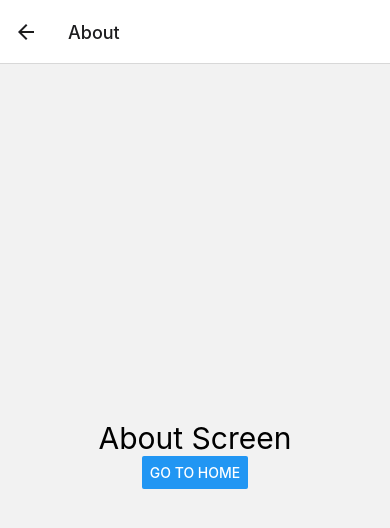
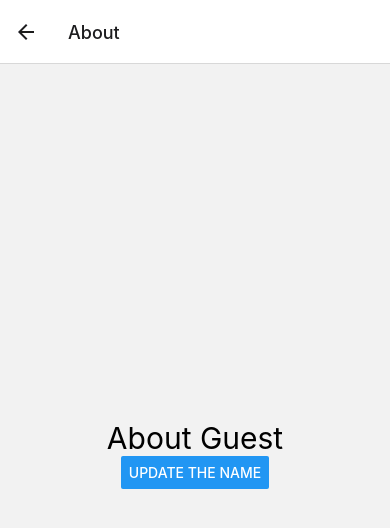
Before and after one commit to SadeEtensh/RNNavigationJS, a React Native app: screen /About in a window 390 px wide. Shown: the top 528 px of the page. Built offline with nearby package versions, Linux system fonts and the light colour scheme.

Commit message:
Passing data between screens

```diff
--- a/App.js
+++ b/App.js
@@ -10,7 +10,13 @@ export default function App() {
     <NavigationContainer>
       <Stack.Navigator initialRouteName="Home">
         <Stack.Screen name="Home" component={HomeScreen} />
-        <Stack.Screen name="About" component={AboutScreen} />
+        <Stack.Screen
+          name="About"
+          component={AboutScreen}
+          initialParams={{
+            name: "Guest",
+          }}
+        />
       </Stack.Navigator>
     </NavigationContainer>
   );
--- a/screens/AboutScreen.js
+++ b/screens/AboutScreen.js
@@ -1,13 +1,22 @@
 import { StyleSheet, Text, View, Button } from "react-native";
 import React from "react";
-import { useNavigation } from "@react-navigation/native";
+// import { useNavigation } from "@react-navigation/native";
 
-export default function () {
-  const navigation = useNavigation();
+export default function ({ route, navigation }) {
+  const { name } = route.params;
+  //   const navigation = useNavigation();
   return (
     <View style={styles.container}>
-      <Text style={styles.headingText}>About Screen</Text>
-      <Button title="Go to Home" onPress={() => navigation.navigate("Home")} />
+      <Text style={styles.headingText}>About {name}</Text>
+      {/* <Button title="Go to Home" onPress={() => navigation.navigate("Home")} /> */}
+      <Button
+        title="Update the name"
+        onPress={() =>
+          navigation.setParams({
+            name: "myYTChannel",
+          })
+        }
+      />
     </View>
   );
 }
--- a/screens/HomeScreen.js
+++ b/screens/HomeScreen.js
@@ -1,15 +1,19 @@
 import { StyleSheet, Text, View, Button } from "react-native";
-import { useNavigation } from "@react-navigation/native";
+// import { useNavigation } from "@react-navigation/native";
 import React from "react";
 
-export default function HomeScreen() {
-  const navigation = useNavigation();
+export default function HomeScreen({ navigation }) {
+  //   const navigation = useNavigation();
   return (
     <View style={styles.container}>
       <Text style={styles.headingText}>HomeScreen</Text>
       <Button
         title="Go to About"
-        onPress={() => navigation.navigate("About")}
+        onPress={() =>
+          navigation.navigate("About", {
+            name: "Sade",
+          })
+        }
       />
     </View>
   );
```
